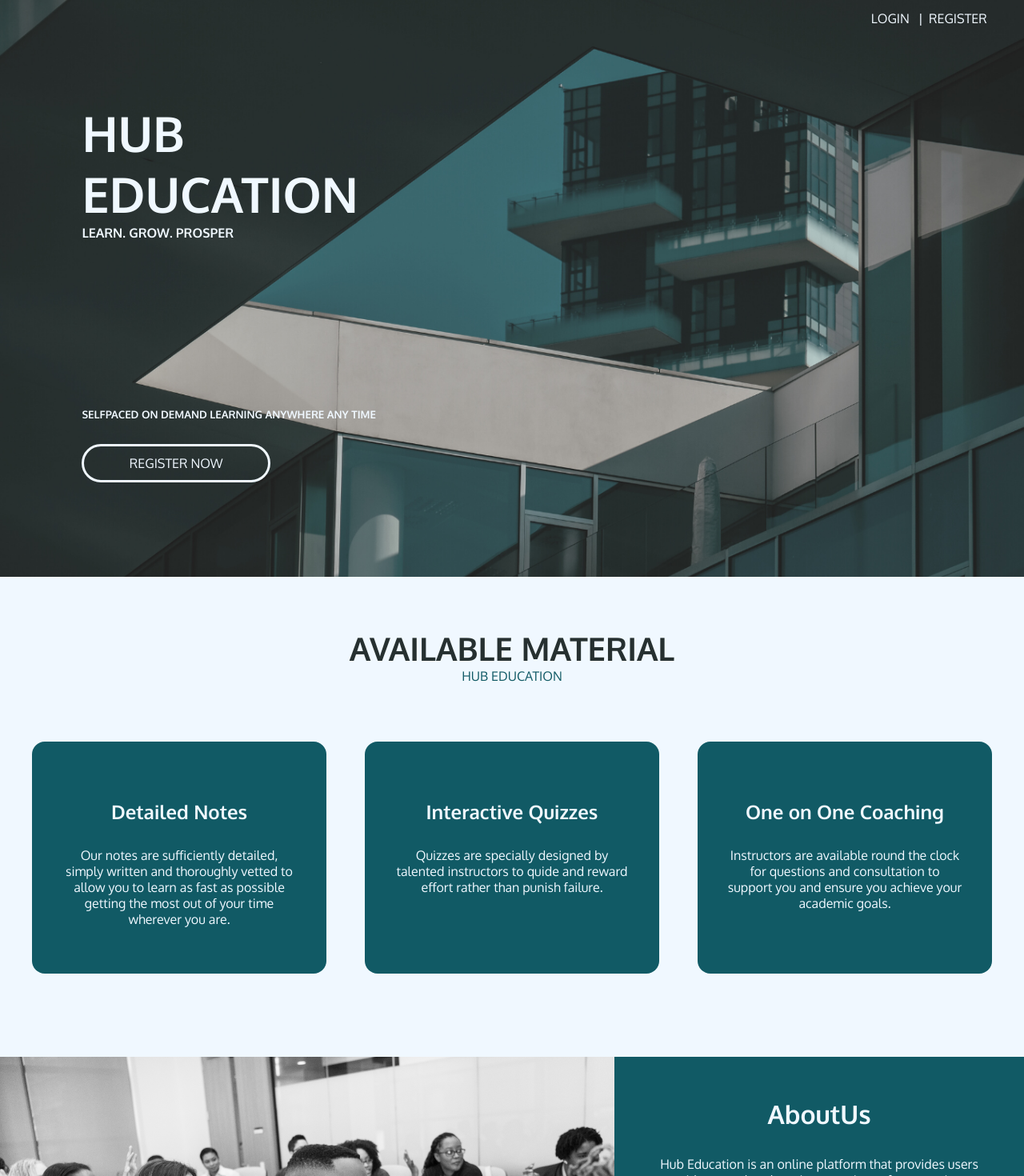
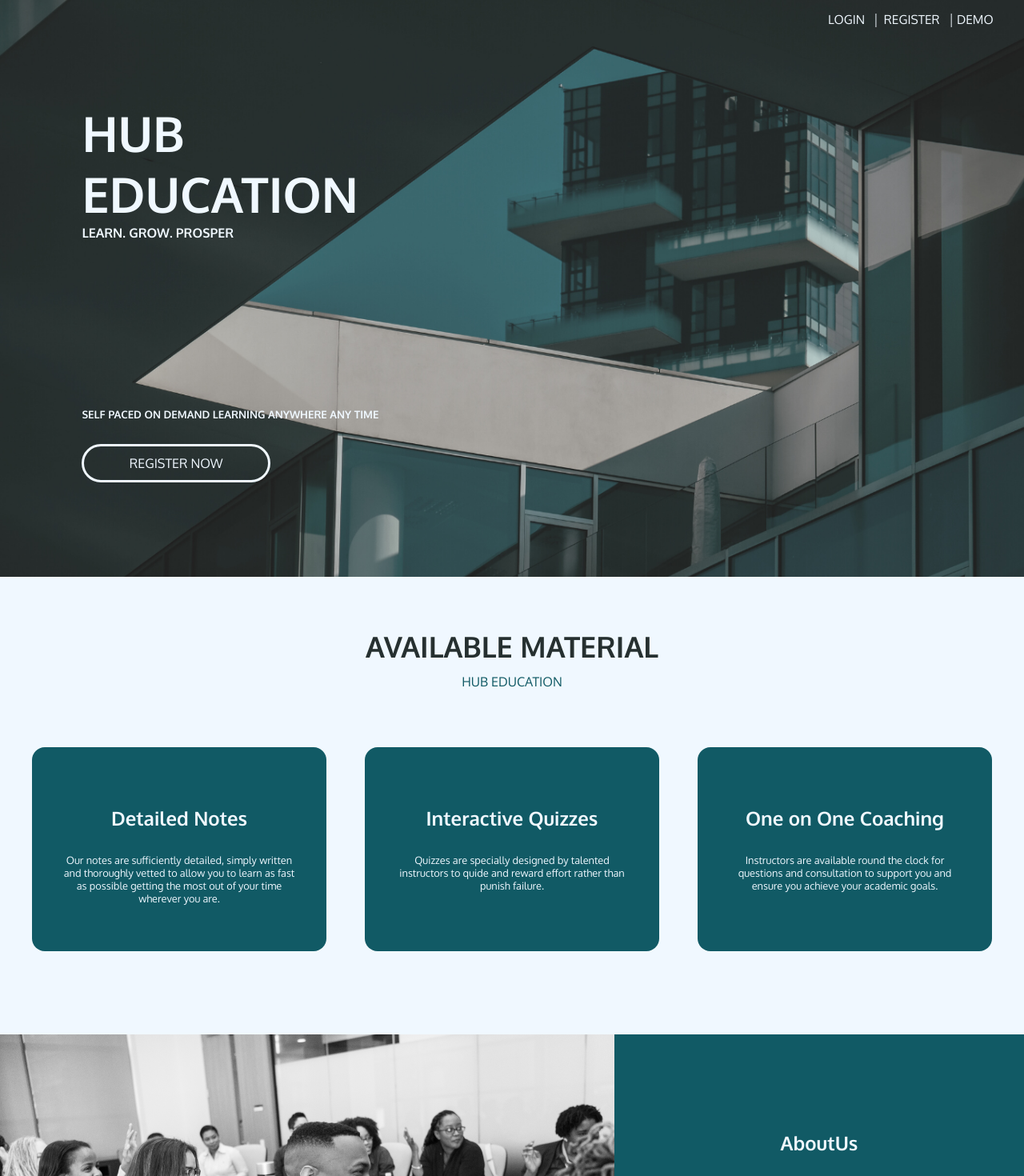
Before and after one commit to MrtnOmwenga/EduHub, a React (Create React App) app: page / in a window 1280 px wide. Shown: the top 1470 px of the page at 80% size. Built offline with nearby package versions, Linux system fonts and the light colour scheme.

Commit message:
Added Modules List in Document Viewer and Added Demo Button

```diff
--- a/src/Components/DocumentViewer.js
+++ b/src/Components/DocumentViewer.js
@@ -8,9 +8,11 @@ const DocumentViewer = () => {
   const location = useLocation();
   const { file } = location.state;
   const { user } = location.state;
+  const { courses } = location.state;
   const [pdfUrl, setPdfUrl] = useState('');
-  const fileUrl = 'resources/files'; // 'https://hubeducation-express-server.onrender.com/file';
+  const fileUrl = 'resources/files';
 
+  console.log(courses.modules);
   useEffect(() => {
     // Fetch the PDF file from the server
     axios.get(fileUrl, {
@@ -31,6 +33,8 @@ const DocumentViewer = () => {
     };
   }, []);
 
+  const DashLink = user.UserType === 'Student' ? '/studentsdashboard' : 'instructorsdashboard';
+
   return (
     <div className={DocuStyle.DocumentContainer}>
       <div className={DocuStyle.menu}>
@@ -43,7 +47,7 @@ const DocumentViewer = () => {
         </h3>
         <ul className={DocuStyle.menu_list}>
           <Link
-            to="/instructorsdashboard"
+            to={DashLink}
             state={{ ...user }}
             className={DocuStyle.link}
           >
@@ -82,6 +86,18 @@ const DocumentViewer = () => {
           </Link>
         </ul>
       </div>
+      <div className={DocuStyle.ModulesList}>
+        {courses.modules.map((module) => (
+          <Link
+            to="/documentviewer"
+            state={{ file: module.file, user, courses }}
+            key={module._id}
+            className={DocuStyle.module_name}
+          >
+            {module.name}
+          </Link>
+        ))}
+      </div>
       {pdfUrl ? (
         <embed src={pdfUrl} width="100%" height="700px" type="application/pdf" className={DocuStyle.Document} />
       ) : (
--- a/src/Components/style/document_viewer.module.css
+++ b/src/Components/style/document_viewer.module.css
@@ -1,6 +1,6 @@
 .DocumentContainer {
       display: grid;
-      grid-template-columns: 1fr 5fr;
+      grid-template-columns: 1fr 1fr 4fr;
 }
 
 .menu {
@@ -53,5 +53,17 @@
 }
 
 .Document {
+      grid-column-start: 3;
+}
+
+.ModulesList {
       grid-column-start: 2;
+      padding-top: 8.5em;
+
+      font-family: 'Oxygen', sans-serif;
+      color: rgb(38, 58, 58);
 }
+
+.ModulesList .module_name {
+      padding-top: 10%;
+}
--- a/src/views/CoursePage.js
+++ b/src/views/CoursePage.js
@@ -53,7 +53,7 @@ const CoursePage = () => {
           <li className={courseStyle.course_element} key={course.id}>
             <Link
               to="/documentviewer"
-              state={{ file: course.file }}
+              state={{ file: course.file, user, courses }}
               className={`${courseStyle.course_info} ${courseStyle.document_link} `}
             >
               <h4 className={courseStyle.course_name}>
--- a/src/views/Home.js
+++ b/src/views/Home.js
@@ -1,22 +1,49 @@
 import React from 'react';
-import { Link } from 'react-router-dom';
+import { Link, useNavigate } from 'react-router-dom';
+import { ToastContainer, toast } from 'react-toastify';
 import style from './style/Home.module.css';
+import LoginService from '../services/Login';
+import DataServices from '../services/Data';
 
 const meetingJPG = require('./style/images/BoardMeeting.png');
 const backgroundJPG = require('./style/images/Background.jpg');
 
-const Home = () => (
+const Home = () => {
+  const navigate = useNavigate();
+  const demo = async () => {
+    try {
+      const user = await LoginService.Login({
+        email: 'guest@gmail.com',
+        password: 'foobar',
+        UserType: 'Student',
+      });
+
+      DataServices.SetToken(user.token);
+      window.localStorage.setItem('token', user.token);
+
+      toast.success('Successful login');
+      navigate('/studentsdashboard', { replace: true, state: { ...user, UserType: 'Student' } });
+    } catch (exception) {
+      toast.error(`${exception}`);
+    }
+  };
+
+  return (
     <div className={style.stylePage}>
       <section className={style.Section1}>
         <nav className={style.navigation}>
-        <button type="button" className={style.navbutton}>
+          <div className={style.navbutton}>
             <p>
               <Link to="/login" className={style.buttontext}> LOGIN </Link>
               {' '}
               |
               <Link to="/register" className={style.buttontext}>REGISTER</Link>
+              {' '}
+              |
+              {' '}
+              <button type="button" onClick={demo} className={style.alttext}>DEMO</button>
             </p>
-        </button>
+          </div>
         </nav>
         <div className={style.container}>
           <div className={style.textcontainer}>
@@ -29,7 +56,7 @@ const Home = () => (
               {' '}
             </h1>
             <h3 className={style.bite}> LEARN. GROW. PROSPER</h3>
-          <h5 className={style.text1}> SELFPACED ON DEMAND LEARNING ANYWHERE ANY TIME </h5>
+            <h5 className={style.text1}> SELF PACED ON DEMAND LEARNING ANYWHERE ANY TIME </h5>
             <Link to="/register">
               <button type="button" className={style.registerbutton}>
                 {' '}
@@ -147,7 +174,9 @@ const Home = () => (
       <footer>
         <p>This website is by Martin Omwenga</p>
       </footer>
+      <ToastContainer />
     </div>
   );
+};
 
 export default Home;
--- a/src/views/style/Home.module.css
+++ b/src/views/style/Home.module.css
@@ -105,8 +105,16 @@
 .buttontext {
     font-family: 'Oxygen', sans-serif;
     text-decoration: none;
+    font-size: 0.8em;
 }
 
+.alttext {
+    font-family: 'Oxygen', sans-serif;
+    font-size: 0.8em;
+    background-color: transparent;
+    border: none;
+    color: aliceblue;
+}
 .Section2 {
     display: grid;
     grid-template-columns: 60% 40%;
@@ -132,17 +140,17 @@
     color: aliceblue;
     font-family: 'Oxygen', sans-serif;
 
-    font-size: 2.0em;
+    font-size: 1.5em;
     font-weight: 700;
     margin-bottom: 1em;
-    padding-top: 10%;
+    padding-top: 5em;
 }
 
 .aboutus {
     color: aliceblue;
     font-family: 'Oxygen', sans-serif;
 
-    font-size: 1em;
+    font-size: 0.8em;
     font-weight: 400;
     margin-bottom: 0.01em;
     padding-left: 10%;
@@ -189,12 +197,14 @@
     font-family: 'Oxygen', sans-serif;
     color: rgb(38, 48, 48);
 
-    font-size: 2.5em;
+    font-size: 2.25em;
 }
 
 .subText {
     color: #115a65;
     font-family: 'Oxygen', sans-serif;
+    font-size: 1.0em;
+    padding-top: 1%;
 }
 
 .ImageSlides {
@@ -266,12 +276,14 @@
     font-weight: bold;
     margin-top: 5%;
     margin-bottom: 10%;
+    font-size: 1.5em;
     /*color: rgb(38, 48, 48);*/
 }
 
 .activitiestext {
     font-family: 'Oxygen', sans-serif;
     font-weight: 100;
+    font-size: 0.8em;
     /*color: rgb(38, 48, 48);*/
 }
 
@@ -351,6 +363,7 @@
 .instructordetails {
     color: aliceblue;
     font-family: 'Oxygen', sans-serif;
+    font-size: 0.8em;
     padding: 0% 5% 2% 5%;
 }
 
@@ -391,6 +404,7 @@
 .contactinfo {
     font-family: 'Oxygen', sans-serif;
     margin-top: 2%;
+    font-size: 0.8em;
 }
 
 .contactimage {
```
Lines whose indentation alone changed are shown as unchanged.
